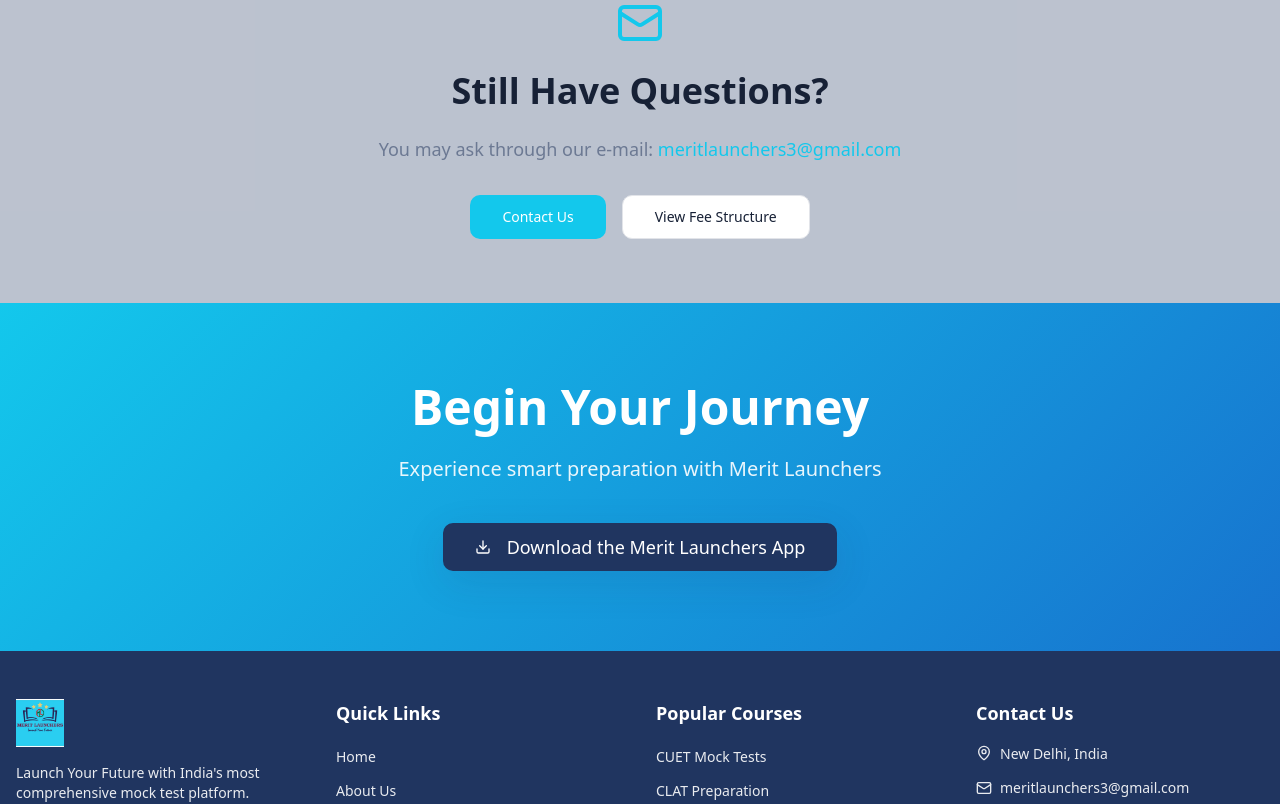
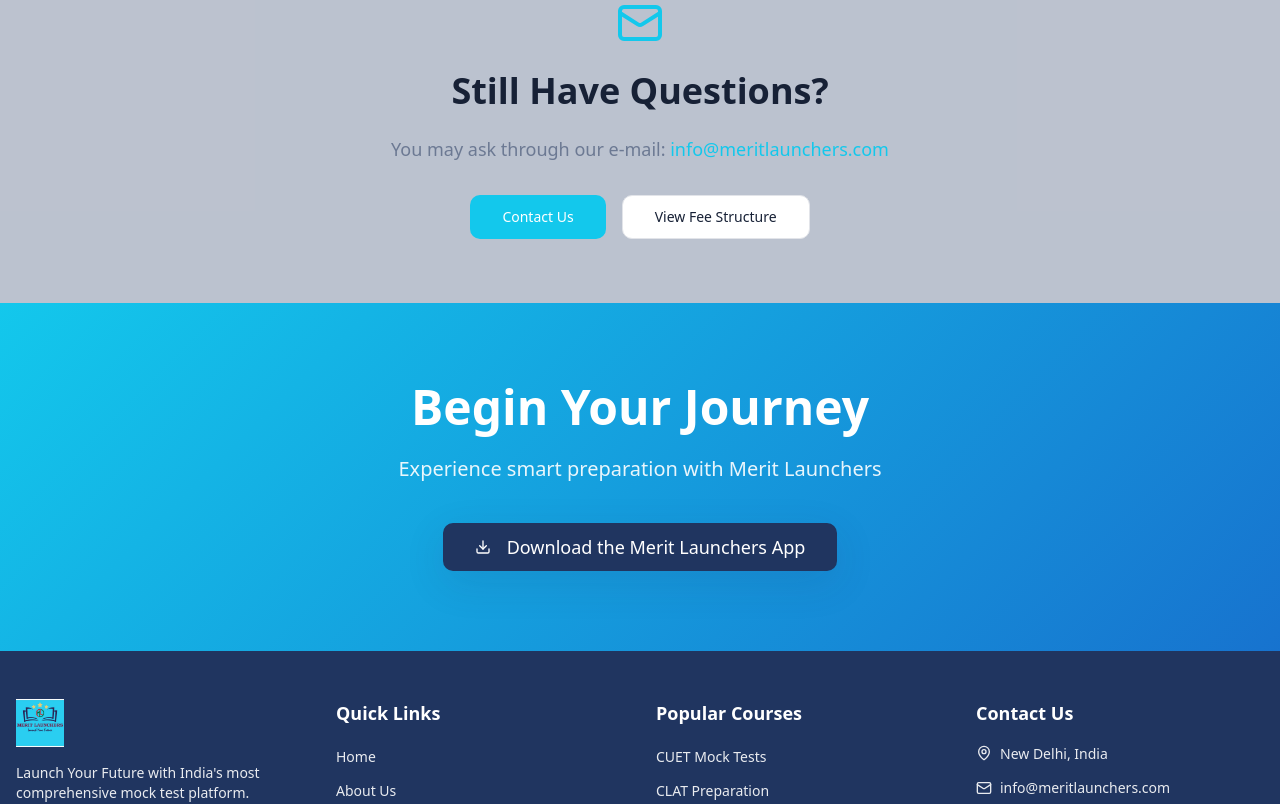
Before and after one commit to MastergamerzxD/merit-launchpad-reimagined, a React (Vite) app: page /faq in a window 1280 px wide. Shown: the part 1060-1864 px from the top of the page. Built offline with nearby package versions, Linux system fonts and the light colour scheme; the HTML template or start-up script is replaced by a standard one.

Commit message:
Add info@meritlaunchers.com email
Replaced all instances of the old email address (meritlaunchers3@gmail.com) with the new one (info@meritlaunchers.com) across the website. This includes updates to the footer, contact page, FAQ, fee structure, our team, privacy policy, and return policy sections.

```diff
--- a/src/components/Footer.tsx
+++ b/src/components/Footer.tsx
@@ -84,8 +84,8 @@ export default function Footer() {
               </li>
               <li className="flex items-center space-x-2 text-sm opacity-90">
                 <Mail className="h-4 w-4 flex-shrink-0" />
-                <a href="mailto:meritlaunchers3@gmail.com" className="hover:text-primary transition-colors break-all">
-                  meritlaunchers3@gmail.com
+                <a href="mailto:info@meritlaunchers.com" className="hover:text-primary transition-colors break-all">
+                  info@meritlaunchers.com
                 </a>
               </li>
               <li className="flex items-center space-x-2 text-sm opacity-90">
--- a/src/pages/Contact.tsx
+++ b/src/pages/Contact.tsx
@@ -34,7 +34,7 @@ export default function Contact() {
     <div className="min-h-screen">
       <SEO
         title="Contact Us - Merit Launchers | Get Support & Start Preparation"
-        description="Get in touch with Merit Launchers. Contact us for course inquiries, technical support, or partnership opportunities. Email: meritlaunchers3@gmail.com | Phone: +91 93549 02925"
+        description="Get in touch with Merit Launchers. Contact us for course inquiries, technical support, or partnership opportunities. Email: info@meritlaunchers.com | Phone: +91 93549 02925"
         keywords="contact merit launchers, support, mock test help, course inquiry, customer service"
       />
       <Navbar />
@@ -122,8 +122,8 @@ export default function Contact() {
                     <Mail className="h-7 w-7 text-secondary group-hover:text-white transition-colors" />
                   </div>
                   <h3 className="font-semibold text-lg mb-3">Email</h3>
-                  <a href="mailto:meritlaunchers3@gmail.com" className="text-muted-foreground hover:text-primary transition-colors break-all">
-                    meritlaunchers3@gmail.com
+                  <a href="mailto:info@meritlaunchers.com" className="text-muted-foreground hover:text-primary transition-colors break-all">
+                    info@meritlaunchers.com
                   </a>
                 </div>
               </div>
--- a/src/pages/FAQ.tsx
+++ b/src/pages/FAQ.tsx
@@ -95,7 +95,7 @@ export default function FAQ() {
               <Mail className="h-12 w-12 text-primary mx-auto mb-6" />
               <h2 className="text-3xl md:text-4xl font-bold mb-6">Still Have Questions?</h2>
               <p className="text-lg text-muted-foreground mb-8">
-                You may ask through our e-mail: <a href="mailto:meritlaunchers3@gmail.com" className="text-primary hover:underline font-medium">meritlaunchers3@gmail.com</a>
+                You may ask through our e-mail: <a href="mailto:info@meritlaunchers.com" className="text-primary hover:underline font-medium">info@meritlaunchers.com</a>
               </p>
               <div className="flex flex-col sm:flex-row items-center justify-center gap-4">
                 <Button size="lg" variant="default" asChild>
--- a/src/pages/FeeStructure.tsx
+++ b/src/pages/FeeStructure.tsx
@@ -182,7 +182,7 @@ export default function FeeStructure() {
                   <div className="flex-shrink-0 w-6 h-6 rounded-full bg-primary/20 flex items-center justify-center mt-0.5">
                     <span className="text-primary text-sm font-bold">•</span>
                   </div>
-                  <p className="text-muted-foreground">All refund requests must be made in writing to <a href="mailto:meritlaunchers3@gmail.com" className="text-primary hover:underline font-medium">meritlaunchers3@gmail.com</a> within 7 working days of the transaction.</p>
+                  <p className="text-muted-foreground">All refund requests must be made in writing to <a href="mailto:info@meritlaunchers.com" className="text-primary hover:underline font-medium">info@meritlaunchers.com</a> within 7 working days of the transaction.</p>
                 </div>
                 <div className="flex items-start space-x-3">
                   <div className="flex-shrink-0 w-6 h-6 rounded-full bg-primary/20 flex items-center justify-center mt-0.5">
--- a/src/pages/OurTeam.tsx
+++ b/src/pages/OurTeam.tsx
@@ -170,9 +170,9 @@ export default function OurTeam() {
               </p>
 
               <Button size="lg" className="shadow-glow hover:shadow-premium transition-all duration-300" asChild>
-                <a href="mailto:meritlaunchers3@gmail.com" className="flex items-center gap-2">
+                <a href="mailto:info@meritlaunchers.com" className="flex items-center gap-2">
                   <Mail className="h-5 w-5" />
-                  Write to us at meritlaunchers3@gmail.com
+                  Write to us at info@meritlaunchers.com
                 </a>
               </Button>
             </div>
--- a/src/pages/PrivacyPolicy.tsx
+++ b/src/pages/PrivacyPolicy.tsx
@@ -189,9 +189,9 @@ export default function PrivacyPolicy() {
                     To exercise these rights, contact us at:
                   </p>
                   <Button size="lg" variant="default" className="shadow-glow hover:shadow-premium transition-all duration-300" asChild>
-                    <a href="mailto:meritlaunchers3@gmail.com" className="flex items-center gap-2">
+                    <a href="mailto:info@meritlaunchers.com" className="flex items-center gap-2">
                       <Mail className="h-5 w-5" />
-                      meritlaunchers3@gmail.com
+                      info@meritlaunchers.com
                     </a>
                   </Button>
                 </CardContent>
@@ -265,9 +265,9 @@ export default function PrivacyPolicy() {
               </p>
 
               <Button size="lg" className="shadow-glow hover:shadow-premium transition-all duration-300" asChild>
-                <a href="mailto:meritlaunchers3@gmail.com" className="flex items-center gap-2">
+                <a href="mailto:info@meritlaunchers.com" className="flex items-center gap-2">
                   <Mail className="h-5 w-5" />
-                  meritlaunchers3@gmail.com
+                  info@meritlaunchers.com
                 </a>
               </Button>
             </div>
--- a/src/pages/ReturnPolicy.tsx
+++ b/src/pages/ReturnPolicy.tsx
@@ -23,7 +23,7 @@ export default function ReturnPolicy() {
     {
       step: 1,
       title: "Send an Email",
-      description: "Email meritlaunchers3@gmail.com with your full name, registered email, phone number, transaction ID or payment screenshot, and reason for refund request"
+      description: "Email info@meritlaunchers.com with your full name, registered email, phone number, transaction ID or payment screenshot, and reason for refund request"
     },
     {
       step: 2,
--- a/src/pages/TermsConditions.tsx
+++ b/src/pages/TermsConditions.tsx
@@ -162,7 +162,7 @@ export default function TermsConditions() {
                       <Card className="bg-primary/5 border-primary/20">
                         <CardContent className="p-6">
                           <p className="text-muted-foreground">
-                            In case of issues, users can email <strong className="text-primary">meritlaunchers3@gmail.com</strong> with proof of payment.
+                            In case of issues, users can email <strong className="text-primary">info@meritlaunchers.com</strong> with proof of payment.
                           </p>
                         </CardContent>
                       </Card>
@@ -338,9 +338,9 @@ export default function TermsConditions() {
               </p>
 
               <Button size="lg" className="shadow-glow hover:shadow-premium transition-all duration-300" asChild>
-                <a href="mailto:meritlaunchers3@gmail.com" className="flex items-center gap-2">
+                <a href="mailto:info@meritlaunchers.com" className="flex items-center gap-2">
                   <Mail className="h-5 w-5" />
-                  meritlaunchers3@gmail.com
+                  info@meritlaunchers.com
                 </a>
               </Button>
             </div>
```
